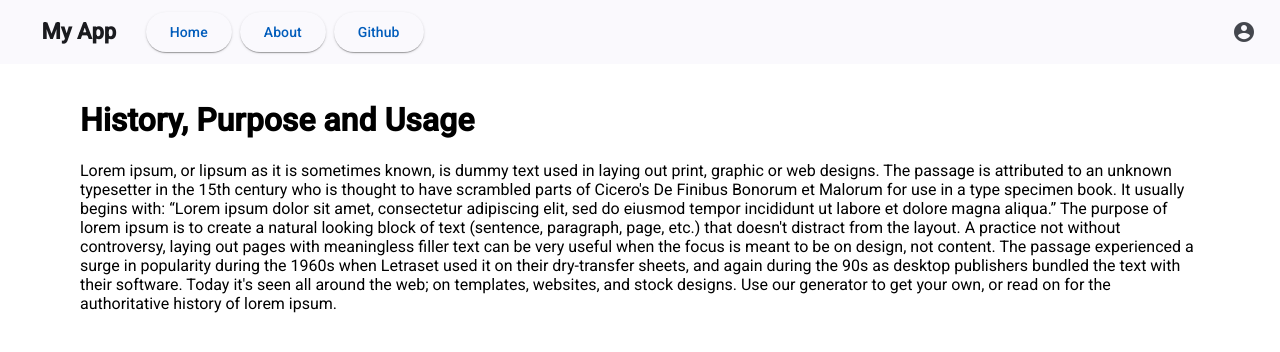
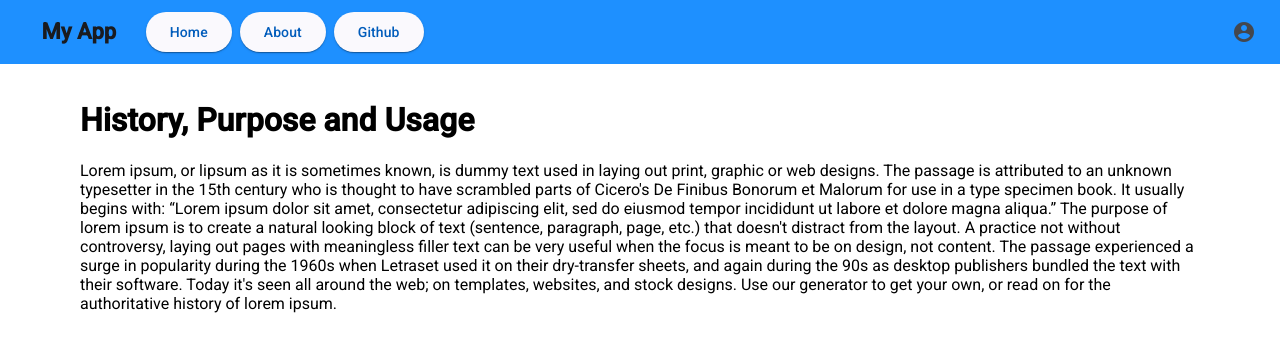
Before and after one commit to msgsummercamp/AdrianSofariu, an Angular app in the folder FELearning/my-app/: page /home in a window 1280 px wide. Shown: the top 352 px of the page. Built offline with nearby package versions, Linux system fonts and the light colour scheme.

Commit message:
fix: ensure navbar background color is set to dodgerblue

```diff
--- a/FELearning/my-app/src/app/app.component.scss
+++ b/FELearning/my-app/src/app/app.component.scss
@@ -16,6 +16,7 @@ main {
   justify-content: space-between;
   align-items: center;
   padding: 0 16px;
+  background-color: dodgerblue;
 }
 
 .left-section {
```
